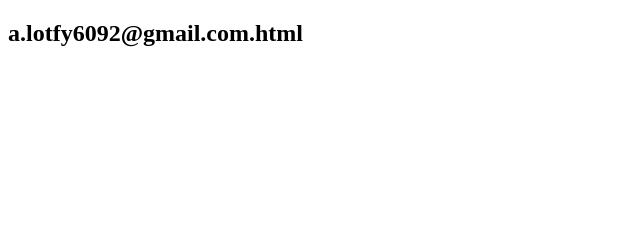
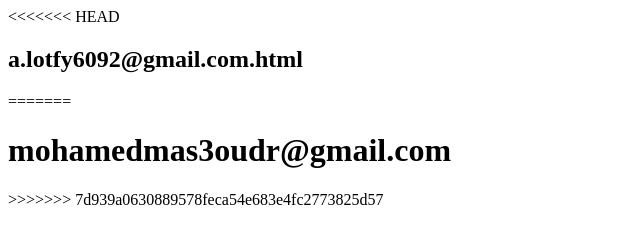
Before and after one commit to ahmedlotfy6092/depi-project, a plain HTML site: page index.html in a window 1280 px wide. Shown: the whole page, without its empty margins (0-640 px from the left). Drawn offline with Linux system fonts and the light colour scheme.

Commit message:
branch creation

```diff
--- a/index.html
+++ b/index.html
@@ -6,7 +6,11 @@
     <title>Document</title>
 </head>
 <body>
+<<<<<<< HEAD
     <h2>a.lotfy6092@gmail.com.html</h2>
+=======
+    <h1>mohamedmas3oudr@gmail.com</h1>
+>>>>>>> 7d939a0630889578feca54e683e4fc2773825d57
 
 </body>
 </html>
```
